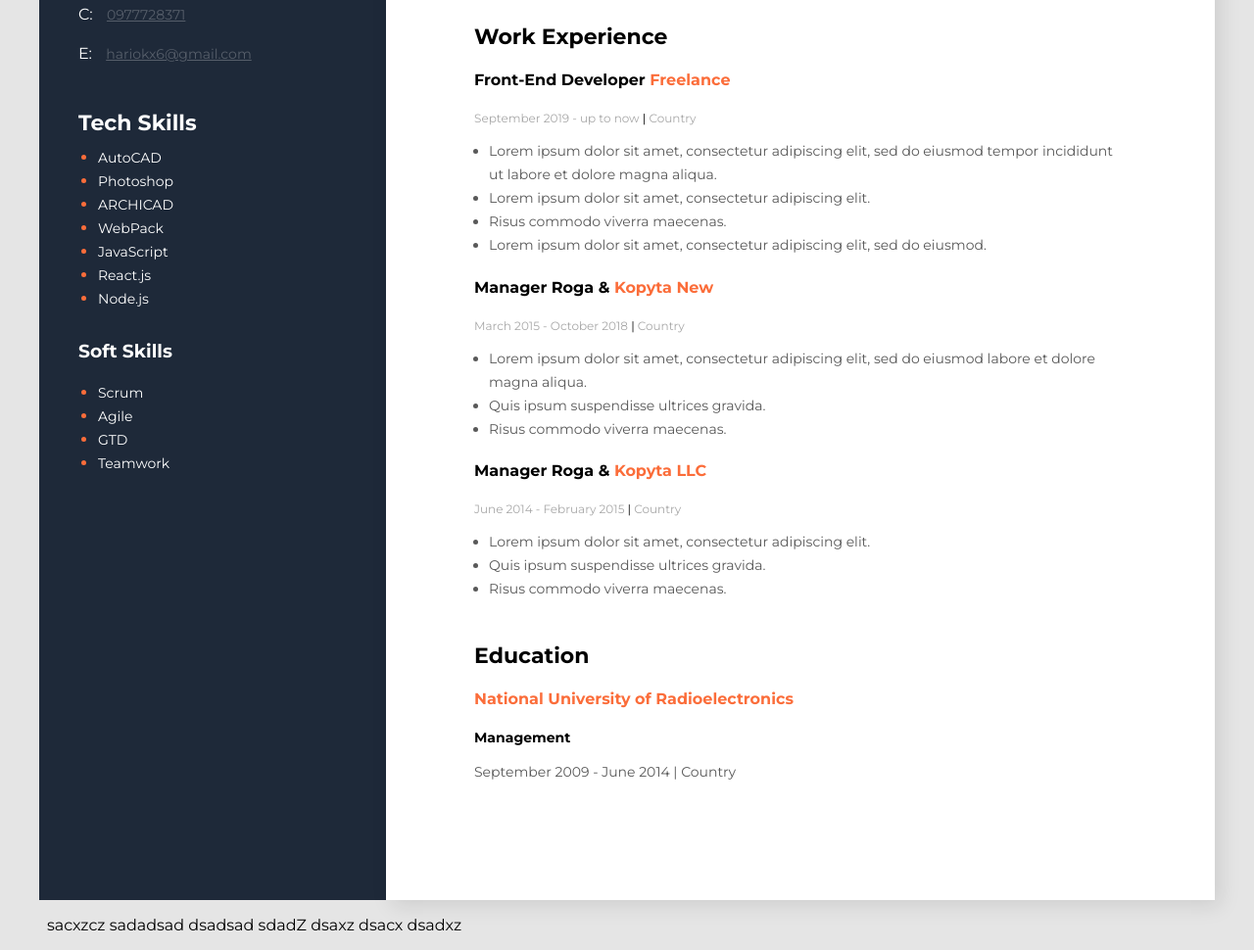
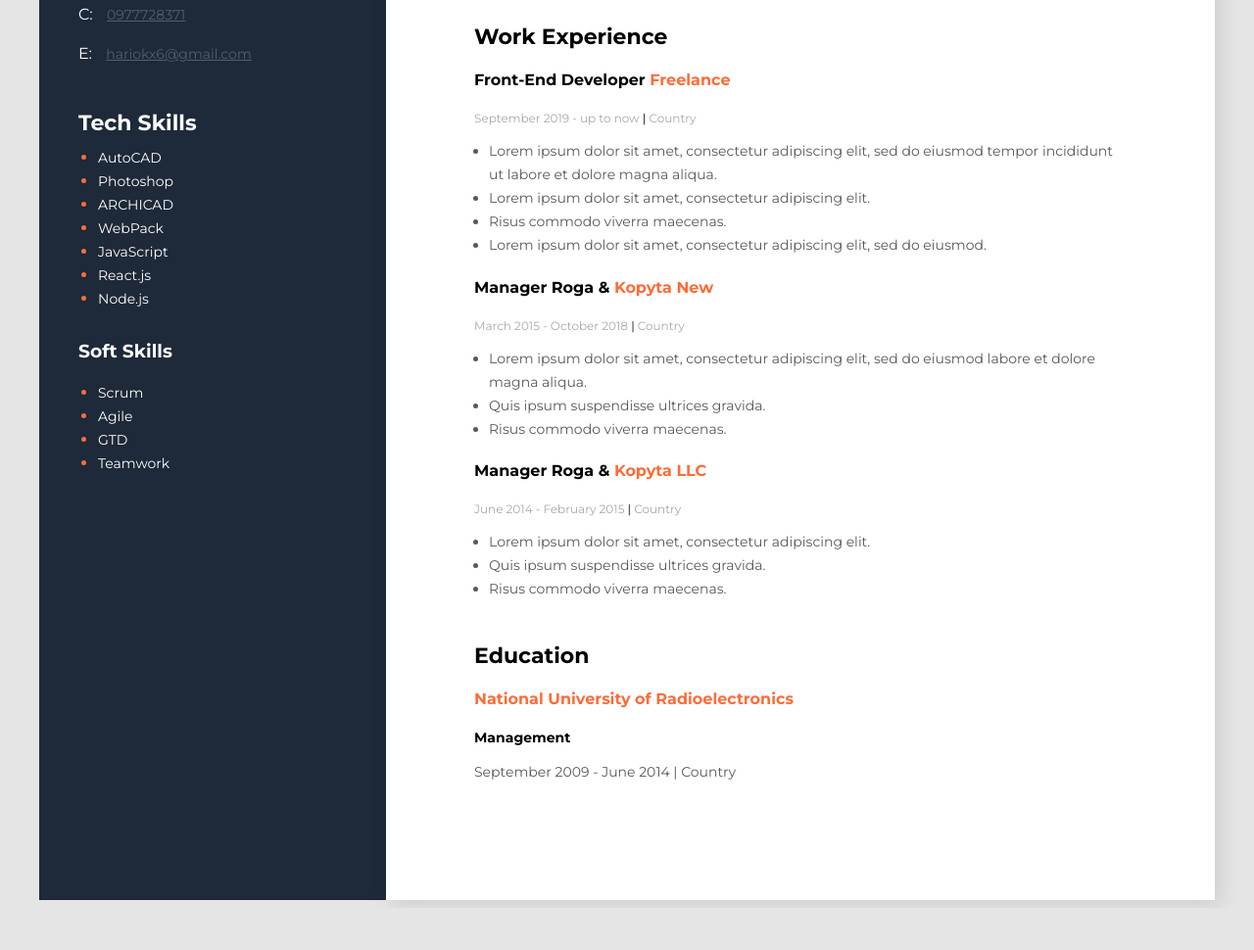
Before and after one commit to IhorRykun/goit, a plain HTML site: page index.html in a window 1280 px wide. Shown: the part 553-1523 px from the top of the page at 98% size. After the commit the page ends 1480 px from the top, so only its background shows below. Drawn offline with Linux system fonts and the light colour scheme.

Commit message:
Update index.html

```diff
--- a/index.html
+++ b/index.html
@@ -139,16 +139,6 @@
             </div>
         </aside>
     </div>
-
-    <ul>
-        <lin>sacxzcz</lin>
-        <lin>sadadsad</lin>
-        <lin>dsadsad</lin>
-        <lin>sdadZ</lin>
-        <lin>dsaxz</lin>
-        <lin>dsacx</lin>
-        <lin>dsadxz</lin>
-    </ul>
 </body>
 
 </html>
```
